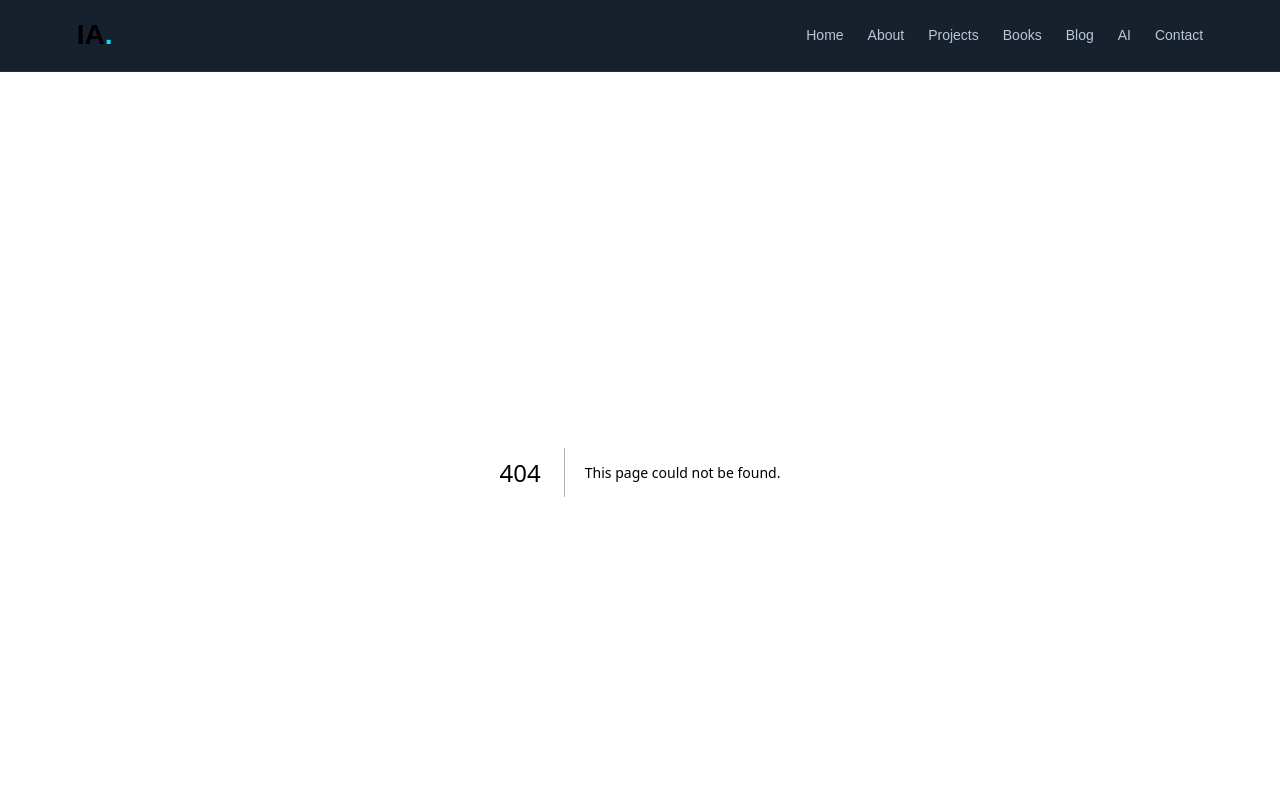
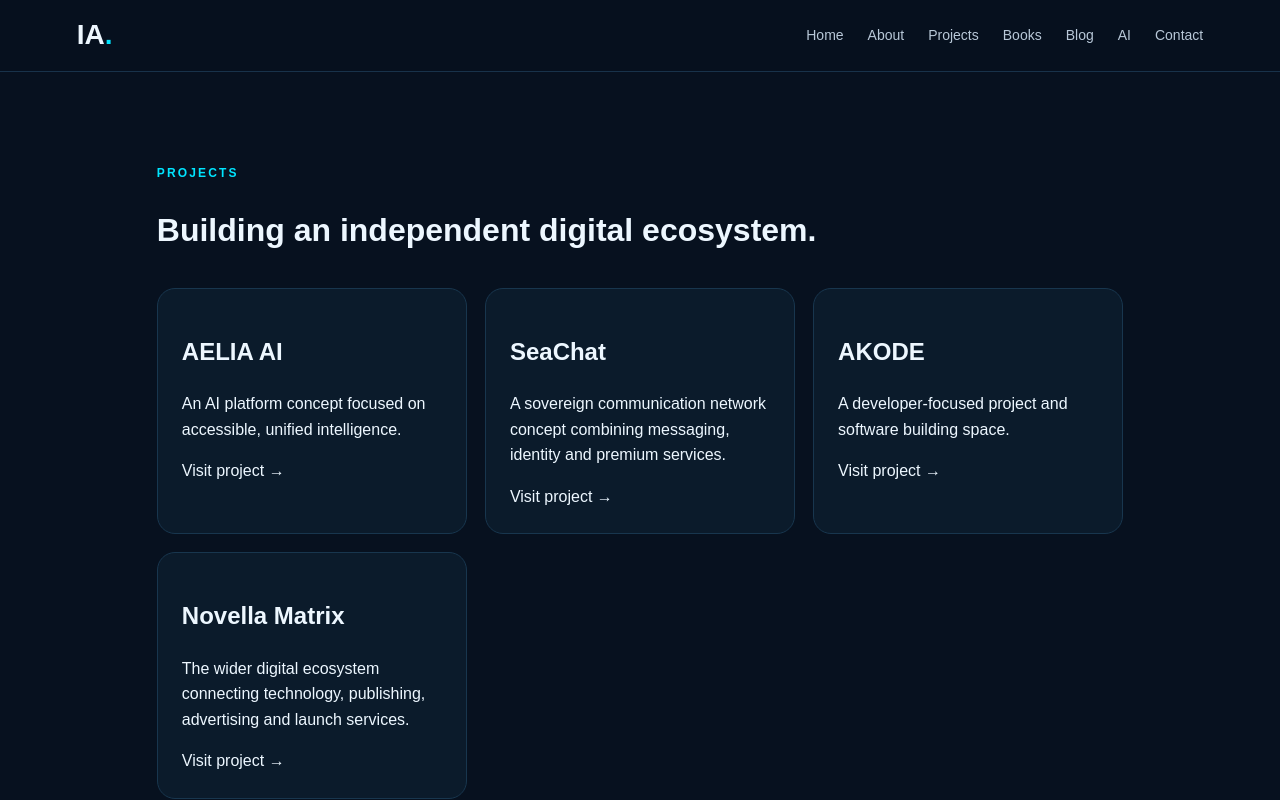
Before and after one commit to Stevebook001/Akode, a Next.js app: page /projects in a window 1280 px wide. Before the commit this address had no page. Shown: the top 800 px of the page. Built offline with nearby package versions, Linux system fonts and the light colour scheme.

Commit message:
Add books blog and portfolio pages

```diff
--- /dev/null
+++ b/app/projects/page.tsx
@@ -0,0 +1 @@
+export const metadata={title:"Projects | Ibrahim Akanni Ahmad"}; const projects=[["AELIA AI","An AI platform concept focused on accessible, unified intelligence.","https://aeliaai.org"],["SeaChat","A sovereign communication network concept combining messaging, identity and premium services.","https://seachat.me"],["AKODE","A developer-focused project and software building space.","https://akode.dev"],["Novella Matrix","The wider digital ecosystem connecting technology, publishing, advertising and launch services.","https://novellamatrix.org"]]; export default function Projects(){return <main className="page"><p className="eyebrow">PROJECTS</p><h1>Building an independent digital ecosystem.</h1><div className="grid">{projects.map(([n,d,u])=><article className="card" key={n}><h2>{n}</h2><p>{d}</p><a href={u} target="_blank" rel="noreferrer">Visit project →</a></article>)}</div></main>}
```
